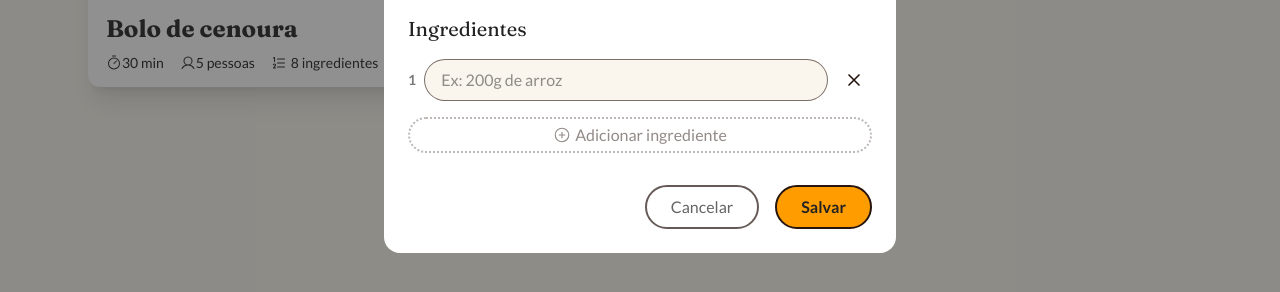
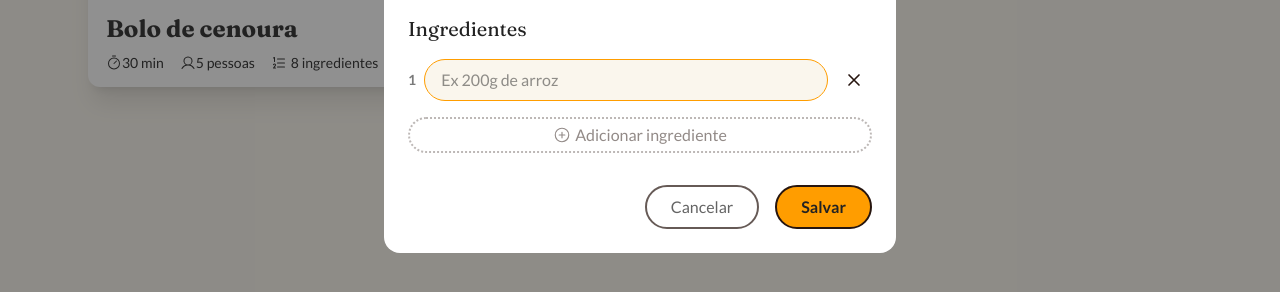
Before and after one commit to luismrtns/smReceitas, a website: page index.html in a window 1280 px wide. Shown: the part 470-762 px from the top of the page. Drawn offline with Linux system fonts and the light colour scheme.

Commit message:
melhoria na função de adicionar ingredientes

```diff
--- a/script.js
+++ b/script.js
@@ -169,39 +169,82 @@ function initAddInput(){
     const lista_ingrediente = document.getElementById('lista-ingredientes')
     const btn_input = document.getElementById('btn-input')
 
+    function estilizarInput(){
+        const inputs = document.querySelectorAll('input')
+        inputs.forEach(input => {
+            if(input.value.trim() !== ''){
+                input.classList.remove('bg-marrom/50', 'border-marrom', 'text-preto')
+                input.classList.add('bg-transparent', 'border-transparent', 'text-marrom')
+            }
+        })
+    }
+
     function addIngredient(){
+        estilizarInput()
+
         const li = document.createElement('li')
         li.className = 'flex items-center gap-2 relative group'
 
-        li.innerHTML = `
-           <span class="numero-item text-preto/60 font-semibold text-sm select-none mt-4"></span>
-           <input type="text" name="" id="" placeholder="Ex: 200g de arroz" class=" mt-4 w-full bg-fundo-branco border border-marrom/60 rounded-full px-4 py-2 focus:outline-none focus:border-laranja-primary transition-colors">
-           <button type="button" class="btn-remover mt-4 text-marrom hover:text-[#CC3F3A] p-2 cursor-pointer transition-colors">
-                <svg class="w-5 h-5" fill="none" stroke="currentColor" viewBox="0 0 24 24"><path stroke-linecap="round" stroke-linejoin="round" stroke-width="2" d="M6 18L18 6M6 6l12 12"></path></svg>
-           </button>
-        `
+        const lista_num = document.createElement('span')
+        lista_num.className = 'numero-item text-preto/60 font-semibold text-sm select-none mt-4'
+
+        const input = document.createElement('input')
+        input.type = 'text'
+        input.placeholder = 'Ex 200g de arroz'
+        input.className = 'mt-4 w-full bg-fundo-branco border border-marrom/60 rounded-full px-4 py-2 focus:outline-none focus:border-laranja-primary transition-colors'
+
         lista_ingrediente.appendChild(li)
         atualizarNumero(lista_ingrediente)
+
+        input.addEventListener('focus', () => {
+            input.classList.remove('bg-transparent', 'border-transparent', 'text-marrom')
+            input.classList.add('bg-fundo-branco', 'border-marrom', 'text-preto')
+        })
+
+        input.addEventListener('blur', () => {
+            if(input.value.trim() !== ''){
+                input.classList.remove('bg-marrom/50', 'border-marrom', 'text-preto')
+                input.classList.add('bg-transparent', 'border-transparent', 'text-marrom')
+            }
+        })
+
+        const btn_remover = document.createElement('button')
+        btn_remover.type = 'button'
+        btn_remover.className = 'btn-remover mt-4 text-marrom hover:text-[#CC3F3A] p-2 cursor-pointer transition-colors'
+        btn_remover.innerHTML = '<svg class="w-5 h-5 pointer-events-none" fill="none" stroke="currentColor" viewBox="0 0 24 24"><path stroke-linecap="round" stroke-linejoin="round" stroke-width="2" d="M6 18L18 6M6 6l12 12"></path></svg>'
+
+        li.appendChild(lista_num)
+        li.appendChild(input)
+        li.appendChild(btn_remover)
+
+        lista_ingrediente.appendChild(li)
+        atualizarNumero(lista_ingrediente)
+        input.focus()
     }
 
     function atualizarNumero(lista){
         const itens = lista.querySelectorAll('li')
         itens.forEach((item, index) => {
-            item.querySelector('.numero-item').textContent = index + 1
+            const span_numero = item.querySelector('.numero-item')
+            if(span_numero){
+                span_numero.textContent = index + 1
+            }else{
+                console.warn('Este <li> não tem a classe.numero-item', item);
+            }
         })
     }
 
-    if(btn_input){
-        btn_input.addEventListener('click', addIngredient)
-        addIngredient()
+    if (btn_input) {
+        btn_input.addEventListener('click', addIngredient);
+        addIngredient();
     }
 
     lista_ingrediente.addEventListener('click', (event) => {
-        const btnRemover = event.target.closest('.btn-remover')
-        if(btnRemover){
-            btnRemover.closest('li').remove()
-            atualizarNumero(lista_ingrediente)
+        const btnRemover = event.target.closest('.btn-remover');
+        if (btnRemover) {
+            btnRemover.closest('li').remove();
+            atualizarNumero(lista_ingrediente);
         }
-    })
+    });
 }
 initAddInput()
--- a/src/input.css
+++ b/src/input.css
@@ -1,4 +1,5 @@
 @import "tailwindcss";
+@source "../script.js";
 @variant dark (&:where(.dark, .dark *));
 @theme{
     --color-laranja-primary: #FF9D00;
```
Also changed, not shown: src/output.css.
